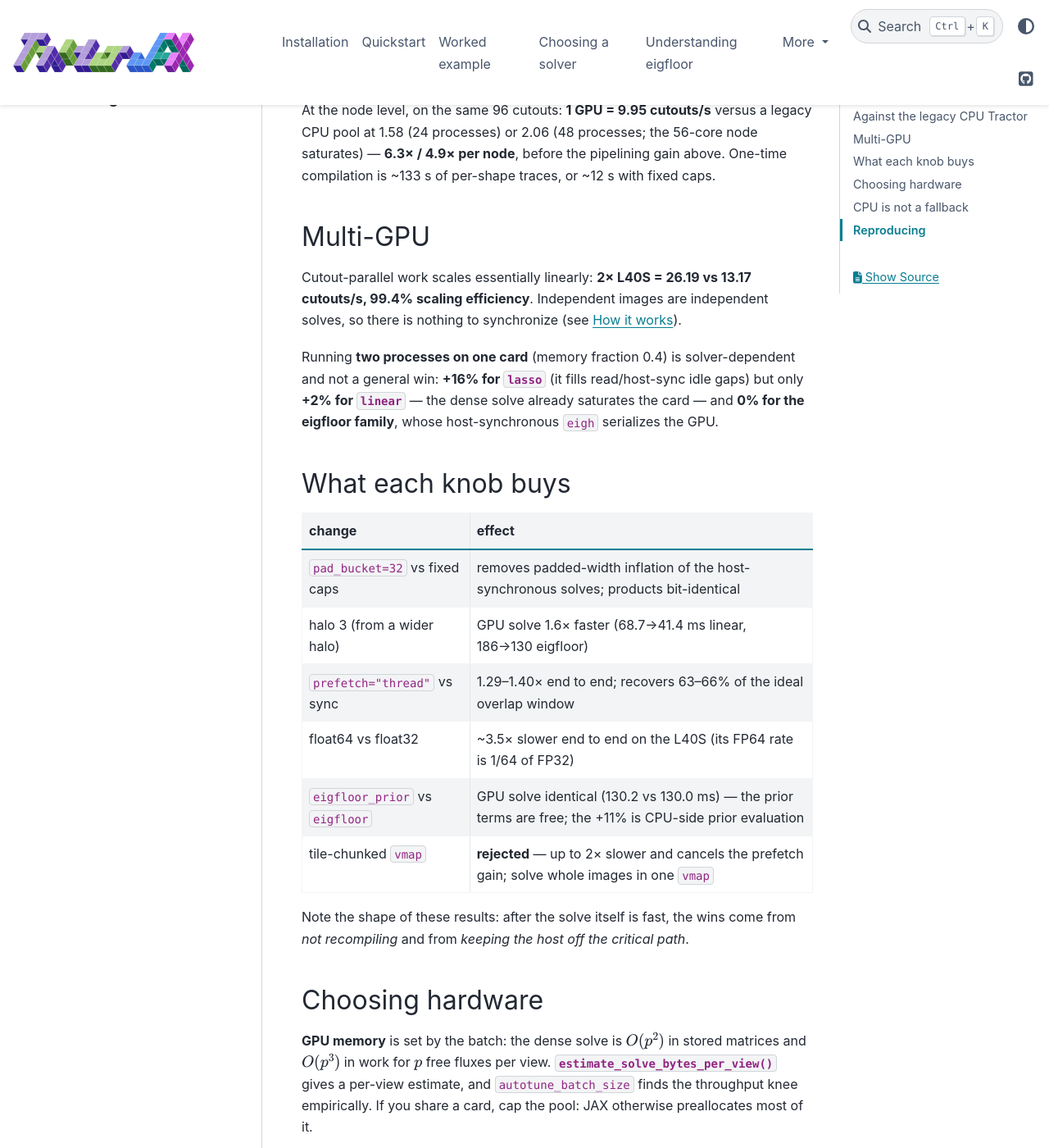
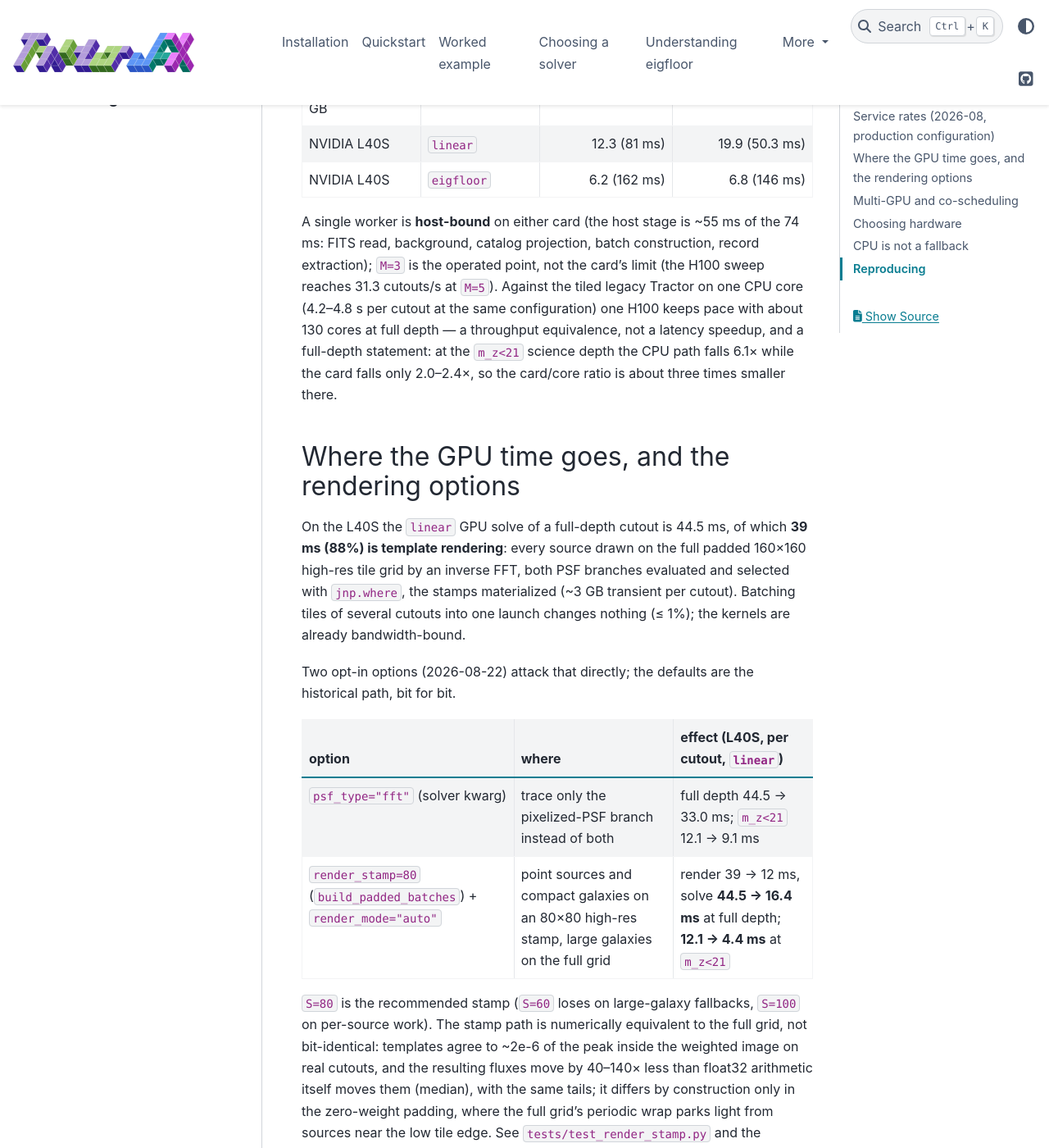
Before and after one commit to hbahk/tractor-jax, a Sphinx documentation site: the page built from docs/performance.md, in a window 1280 px wide and 1400 px high, scrolled down 838 px. Shown: the whole window at 82% size. Built offline with Sphinx 7.4.7 and the PyData theme 0.15.4, drawn with Linux system fonts in a browser that asks for light colours; some of the changed text lies outside the part shown.

Commit message:
docs(performance): refresh to the 2026-08 production numbers and the rendering options
Replaces the 2026-07-17 L40S table (retired headline figures) with the H100 /
L40S service rates of the production configuration, the host-bound single
worker and the co-scheduling plateau, the depth dependence of the card/core
ratio, where the GPU solve time goes (88% rendering), what psf_type='fft' and
render_stamp=80 buy, the eigh bound of the eigfloor family on L40S-class
cards, and the precision contract.

````diff
--- a/docs/performance.md
+++ b/docs/performance.md
@@ -1,114 +1,117 @@
 # Performance and hardware
 
-Measured numbers from a production SPHEREx run, and what they imply for sizing
-your own hardware. All figures are from the pinned "F3" benchmark (2026-07-17)
-on **1× NVIDIA L40S** with a 56-core host; the workload is 100×100 pixel cutouts
-at full catalog depth (~3700 sources per cutout), tile 15 / halo 3,
-`pad_bucket=32`, float32.
+Measured numbers from the SPHEREx production configuration (tiled driver, tile
+15 / halo 3, `pad_bucket=32`, float32, full-catalog depth: ~3,700 fitted
+sources per 100×100-pixel cutout, 49 tiles of 21×21 pixels), and what they
+imply for sizing hardware. Two protocols appear below; do not mix them:
 
-## Against the legacy CPU Tractor
+* **service** — wall time per completed cutout per card, host read +
+  construction + record extraction included, measured as one single-worker
+  pass plus `M` co-scheduled worker processes on one card;
+* **GPU solve** — the jitted vmapped solve alone (template rendering +
+  normal equations + factorization) on prebuilt inputs, warm, per cutout.
 
-The reference is the legacy pipeline as deployed — plain forced photometry, one
-pinned core, float64: **10.77 s per cutout**.
+## Service rates (2026-08, production configuration)
 
-| solver | serial ms/cutout | GPU solve | pipelined | 1 GPU ≈ N legacy cores |
-|---|---|---|---|---|
-| `linear` | 101.9 | 41.5 | **55.1** | **195** |
-| `lasso` | 114.2 | 53.6 | **75.8** | **142** |
-| `eigfloor` | 190.0 | 130.0 | **154.6** | **70** |
-| `eigfloor_prior` | 200.8 | 130.2 | **171.2** | **63** |
+| card | estimator | single worker | `M=3` on one card |
+|---|---|---:|---:|
+| NVIDIA H100 80 GB | `linear` | 13.6 cutouts/s (74 ms) | 31.5 cutouts/s (31.7 ms) |
+| NVIDIA H100 80 GB | `eigfloor` | 14.0 (72 ms) | 29.1 (34.4 ms) |
+| NVIDIA H100 80 GB | `eigfloor_prior` | 11.8 (85 ms) | 22.7 (44.1 ms) |
+| NVIDIA H100 80 GB | `lasso` | 13.3 (75 ms) | 23.1 (43.3 ms) |
+| NVIDIA L40S | `linear` | 12.3 (81 ms) | 19.9 (50.3 ms) |
+| NVIDIA L40S | `eigfloor` | 6.2 (162 ms) | 6.8 (146 ms) |
 
-The `linear` row is the strict same-problem comparison: identical estimator on
-both engines. The other rows compare *our production estimators* against that
-deployed baseline, so they are conservative — a same-estimator CPU
-implementation would be slower than the plain solve, raising those numbers.
+A single worker is **host-bound** on either card (the host stage is ~55 ms of
+the 74 ms: FITS read, background, catalog projection, batch construction,
+record extraction); `M=3` is the operated point, not the card's limit (the
+H100 sweep reaches 31.3 cutouts/s at `M=5`). Against the tiled legacy Tractor
+on one CPU core (4.2–4.8 s per cutout at the same configuration) one H100
+keeps pace with about 130 cores at full depth — a throughput equivalence,
+not a latency speedup, and a full-depth statement: at the `m_z<21` science
+depth the CPU path falls 6.1× while the card falls only 2.0–2.4×, so the
+card/core ratio is about three times smaller there.
 
-At the node level, on the same 96 cutouts: **1 GPU = 9.95 cutouts/s** versus a
-legacy CPU pool at 1.58 (24 processes) or 2.06 (48 processes; the 56-core node
-saturates) — **6.3× / 4.9× per node**, before the pipelining gain above. One-time
-compilation is ~133 s of per-shape traces, or ~12 s with fixed caps.
+## Where the GPU time goes, and the rendering options
 
-## Multi-GPU
+On the L40S the `linear` GPU solve of a full-depth cutout is 44.5 ms, of which
+**39 ms (88%) is template rendering**: every source drawn on the full padded
+160×160 high-res tile grid by an inverse FFT, both PSF branches evaluated and
+selected with `jnp.where`, the stamps materialized (~3 GB transient per
+cutout). Batching tiles of several cutouts into one launch changes nothing
+(≤ 1%); the kernels are already bandwidth-bound.
 
-Cutout-parallel work scales essentially linearly: **2× L40S = 26.19 vs 13.17
-cutouts/s, 99.4% scaling efficiency**. Independent images are independent solves,
-so there is nothing to synchronize (see {doc}`architecture`).
+Two opt-in options (2026-08-22) attack that directly; the defaults are the
+historical path, bit for bit.
 
-Running **two processes on one card** (memory fraction 0.4) is solver-dependent
-and not a general win: **+16% for `lasso`** (it fills read/host-sync idle gaps)
-but only **+2% for `linear`** — the dense solve already saturates the card — and
-**0% for the eigfloor family**, whose host-synchronous `eigh` serializes the GPU.
+| option | where | effect (L40S, per cutout, `linear`) |
+|---|---|---|
+| `psf_type="fft"` (solver kwarg) | trace only the pixelized-PSF branch instead of both | full depth 44.5 → 33.0 ms; `m_z<21` 12.1 → 9.1 ms |
+| `render_stamp=80` (`build_padded_batches`) + `render_mode="auto"` | point sources and compact galaxies on an 80×80 high-res stamp, large galaxies on the full grid | render 39 → 12 ms, solve **44.5 → 16.4 ms** at full depth; **12.1 → 4.4 ms** at `m_z<21` |
 
-## What each knob buys
+`S=80` is the recommended stamp (`S=60` loses on large-galaxy fallbacks,
+`S=100` on per-source work). The stamp path is numerically equivalent to the
+full grid, not bit-identical: templates agree to ~2e-6 of the peak inside the
+weighted image on real cutouts, and the resulting fluxes move by 40–140× less
+than float32 arithmetic itself moves them (median), with the same tails; it
+differs by construction only in the zero-weight padding, where the full grid's
+periodic wrap parks light from sources near the low tile edge. See
+`tests/test_render_stamp.py` and the CHANGELOG for the contract.
 
-| change | effect |
-|---|---|
-| `pad_bucket=32` vs fixed caps | removes padded-width inflation of the host-synchronous solves; products bit-identical |
-| halo 3 (from a wider halo) | GPU solve 1.6× faster (68.7→41.4 ms linear, 186→130 eigfloor) |
-| `prefetch="thread"` vs sync | 1.29–1.40× end to end; recovers 63–66% of the ideal overlap window |
-| float64 vs float32 | ~3.5× slower end to end on the L40S (its FP64 rate is 1/64 of FP32) |
-| `eigfloor_prior` vs `eigfloor` | GPU solve identical (130.2 vs 130.0 ms) — the prior terms are free; the +11% is CPU-side prior evaluation |
-| tile-chunked `vmap` | **rejected** — up to 2× slower and cancels the prefetch gain; solve whole images in one `vmap` |
+The `eigfloor` family is additionally bound by cuSOLVER's symmetric
+eigensolver on L40S-class cards (~95 ms per cutout at full depth, ~45 ms at
+`m_z<21`, host-synchronous), which neither option touches; on the H100 that
+term is ~10 ms. A batched Jacobi eigensolver is the open engine item there.
 
-Note the shape of these results: after the solve itself is fast, the wins come
-from *not recompiling* and from *keeping the host off the critical path*.
+## Multi-GPU and co-scheduling
+
+Cutout-parallel work scales linearly across cards (two L40S: 99.9–100.6% at
+`M=3`). Co-scheduling several worker processes on one card fills the host
+gaps: `linear` +38%, `lasso` +22%, `eigfloor_prior` +22%, `eigfloor` +9% at
+`M=3` on the L40S; on the H100 the `M` sweep is 13.3 / 25.2 / 30.9 / 31.2 /
+31.3 / 31.3 cutouts/s for `M=1…6`.
 
 ## Choosing hardware
 
 **GPU memory** is set by the batch: the dense solve is $O(p^2)$ in stored
-matrices and $O(p^3)$ in work for $p$ free fluxes per view.
-{func}`~tractor_jax.jax.batching.estimate_solve_bytes_per_view` gives a per-view
-estimate, and `autotune_batch_size` finds the throughput knee empirically. If you
-share a card, cap the pool: JAX otherwise preallocates most of it.
+matrices and $O(p^3)$ in work for $p$ free fluxes per view, and the full-grid
+renderer materializes one high-res stamp per source (`render_stamp` removes
+most of that). `estimate_solve_bytes_per_view` gives a per-view estimate and
+`autotune_batch_size` finds the throughput knee empirically. If you share a
+card, cap the pool: JAX otherwise preallocates most of it.
 
 ```bash
 export XLA_PYTHON_CLIENT_PREALLOCATE=false
 export XLA_PYTHON_CLIENT_MEM_FRACTION=0.45
 ```
 
-**Precision.** float32 is the production default, and it is validated rather
-than merely tolerated: on an independent image simulation the fp32 production
-config recovers bright fluxes to +0.1% with calibrated errors (pull σ 1.00 for
-`linear`, 0.92 for `eigfloor`). Note that TF32 is on in every fp32 number here —
-it is the JAX GPU default and buys ~2.1× on the normal-equations GEMM at
-~1.5×10⁻⁴ relative error on $A^\top A$; the accuracy validation ran that same
-path. (Cores-equivalent figures therefore assume an Ampere-or-later card.)
-
-What float64 actually buys is **exactness under padding and batching**: pad/batch
-invariance is ~10⁻¹¹ in x64 versus percent-level deviations in fp32 on faint,
-near-null-space fluxes. Use it when you need bit-reproducible products across
-tiling choices, or for faint work in crowded groups where a stronger regularizer
-(`eigfloor`) is the other half of the answer. Budget ~2.5× end-to-end (~3.5× on
-the serial solve path) on an L40S, whose FP64 rate is 1/64 of FP32; an
-A100/H100-class card largely removes that penalty.
+**Precision.** float32 (with TF32 GEMMs, the JAX GPU default) is the
+production default for the regularized estimators and is validated against
+simulation truth (pull σ 1.003 / 1.001 for the plain solve in the whole-cutout
+and tiled geometries). It is **not** licensed for the unregularized `linear`
+solve at full catalog depth, where fp32 departs from fp64 by more than the
+target flux (5.1 mJy on a 3.5 mJy source) while the eigenvalue-floored solve
+stays within 8e-3 mJy. float64 costs ~1.7× on the H100 and ~3.5× on the L40S
+(its FP64 rate is 1/64 of FP32).
 
 ## CPU is not a fallback
 
-Running the same code with `JAX_PLATFORMS=cpu` is **not** a slower-but-usable
-mode — it is slower than the legacy CPU Tractor:
-
-| configuration | s/cutout | vs legacy |
-|---|---|---|
-| tractor-jax, 1 CPU core | 34 | 3.2× **slower** than legacy 1 core |
-| tractor-jax, 24 CPU cores | 7.8–9.0 | ~12× slower than legacy 24-proc |
-| tractor-jax, full 56-core node | 6.3 | ≈ 1.7 legacy cores |
-
-The speed of this engine is a **GPU + batching co-design**, not "JAX being fast".
-XLA-CPU threading recovers only 4.4–5.4× across the whole node, and the workload
-is render/GEMM-bound rather than solver-bound (the numbers barely move between
-solvers). On CPU-only hardware, use the legacy Tractor.
-
-CPU execution is still the right choice for **development and testing** — the
-test suite and the {doc}`worked_example` run on CPU in a couple of minutes.
+Running the same code with `JAX_PLATFORMS=cpu` is slower than the legacy CPU
+Tractor (34 s per cutout on one core against 4.9 s): the dense, padded,
+full-grid formulation does roughly 7× more arithmetic than the sparse
+compact-stamp legacy path, and only the GPU pays for that cheaply. Use CPU
+execution for development and the test suite (a couple of minutes), the
+legacy Tractor for CPU-only production.
 
 ## Reproducing
 
 The benchmark harness lives in the analysis project that drives this engine
-(`analysis/run_paper_bench_final.sh`, `analysis/bench_multigpu_point.py`), not in
-this repository. Two measurement cautions carried over from that work:
+(`analysis/bench_multigpu_point.py`, `analysis/bench_batch_across_cutouts.py`,
+`analysis/run_depth_service_bench.sh`, `analysis/run_render_host_e2e_bench.sh`
+in `proj-spherex-gpupipe`), not in this repository. Two measurement cautions:
 
-- **Warm up before timing.** A two-point wall-clock fit is invalid with
-  `pad_bucket`: later cutouts introduce new padded shapes, and the mid-run
-  recompiles inflate the difference by ~2.5×. Time a steady state after warmup.
-- **Compilation is not throughput.** Report the one-time trace cost separately
-  from the per-item steady state.
+- **Warm up before timing.** With `pad_bucket`, later cutouts introduce new
+  padded shapes and the mid-run recompiles inflate a two-point wall-clock fit
+  by ~2.5×. Time a steady state after a full warm-up pass.
+- **Compilation is not throughput.** Report the one-time trace cost (~25–40 s
+  per shape family) separately from the per-item steady state.
````
